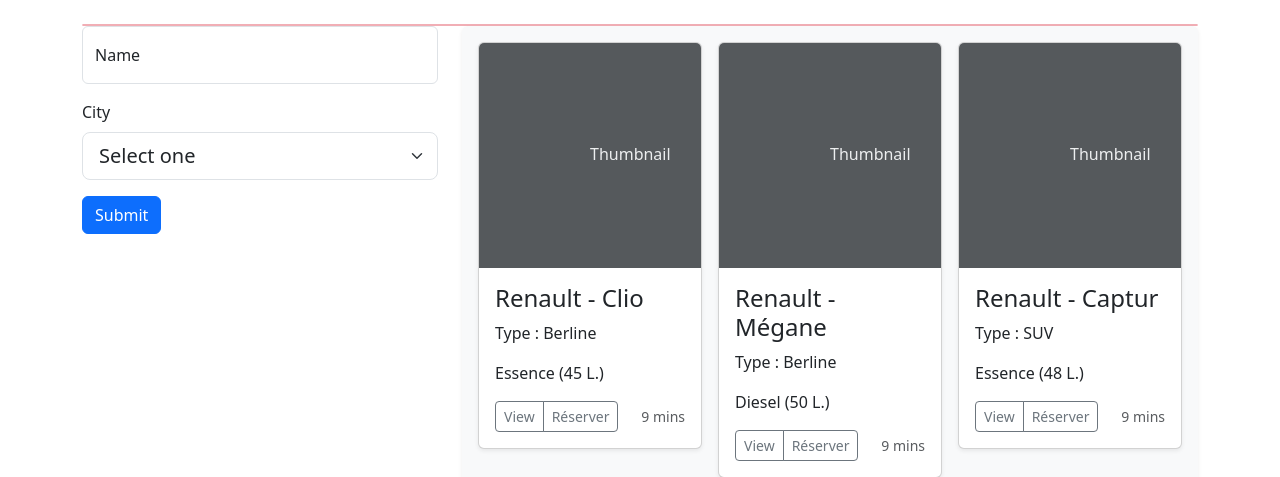
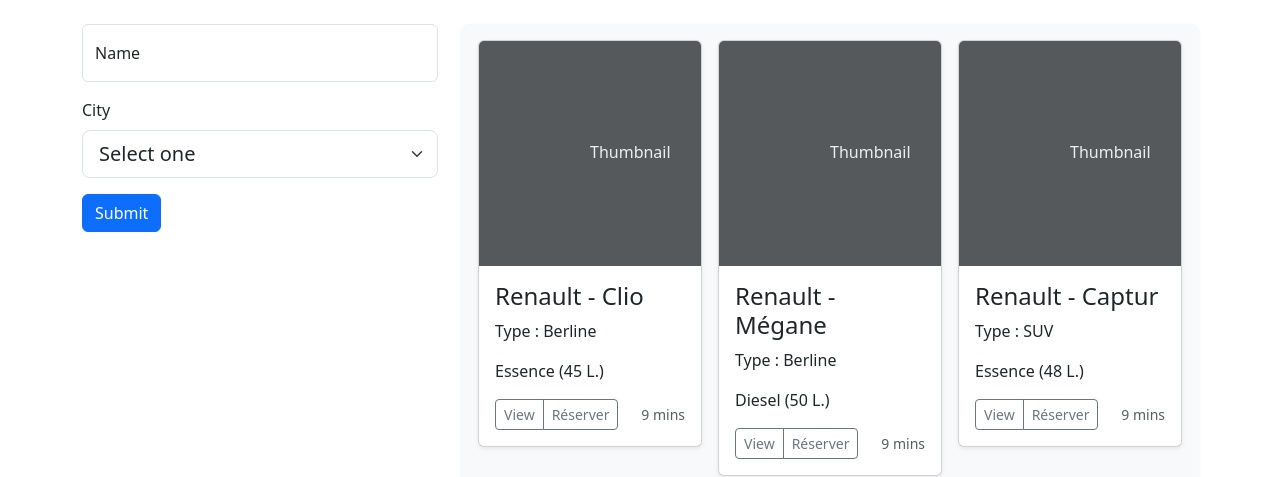
Before and after one commit to HoarauJeremy/Car-tier, a PHP site: page / in a window 1280 px wide. Shown: the part 73-550 px from the top of the page. Run offline with PHP 8.4, Linux system fonts and the light colour scheme; data comes from the database, SQL or seed files in the repository.

Commit message:
fix du message d'erreur

```diff
--- a/Views/template.php
+++ b/Views/template.php
@@ -38,7 +38,7 @@
 
         <main class="container">
 
-            <div id="message" class="bg-danger-subtle border border-danger-subtle text-danger-emphasis rounded">
+            <div id="message" class=<?php isset($_GET['msg']) ? "bg-danger-subtle border border-danger-subtle text-danger-emphasis rounded" : ""?>>
                 <?php isset($_GET['msg']) ? $_GET['msg'] : ''; ?>
             </div>
 
```
